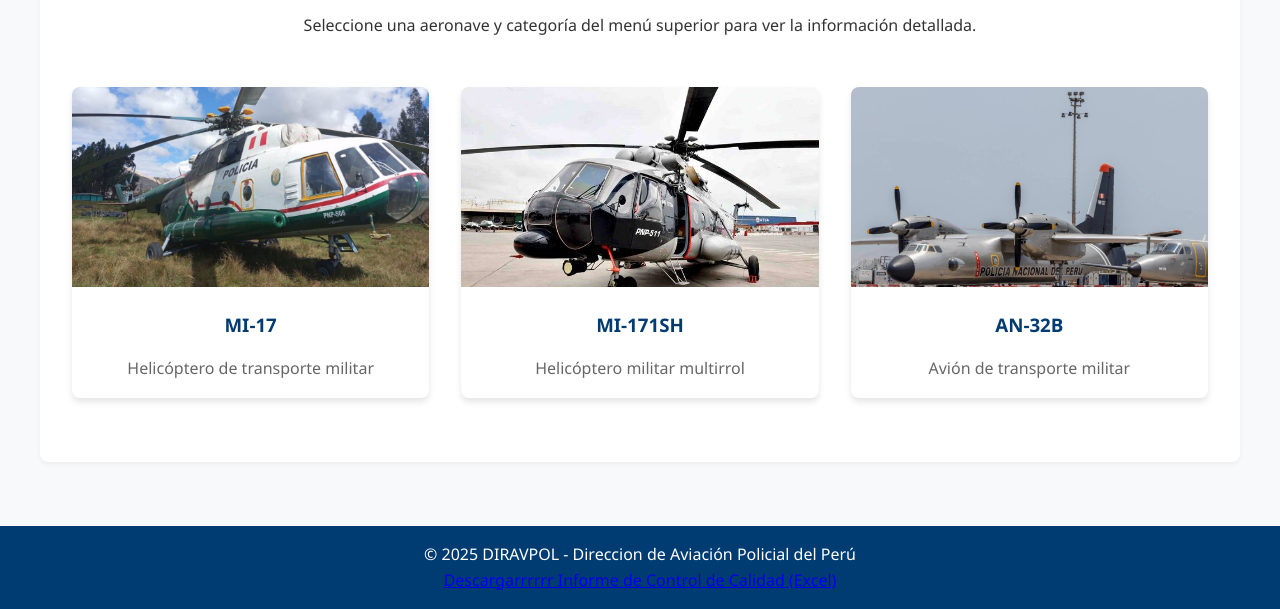
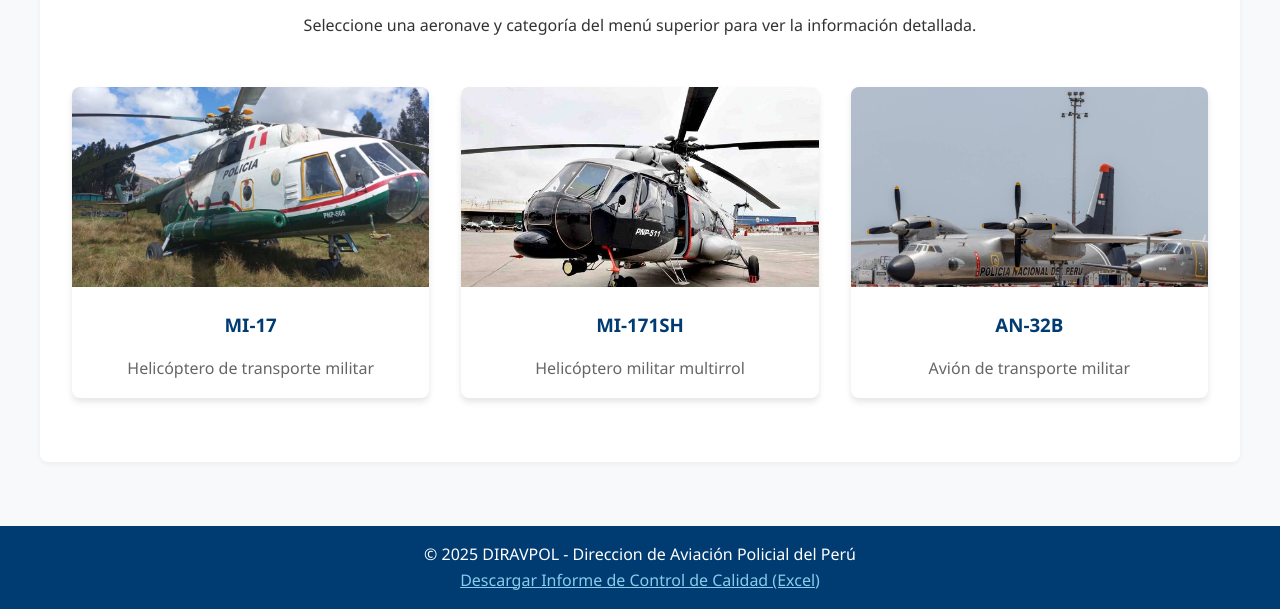
Before and after one commit to marlonchca3/calidad, a plain HTML site: page index.html in a window 1280 px wide. Shown: the part 220-829 px from the top of the page. Drawn offline with Linux system fonts and the light colour scheme.

Commit message:
Update index.html

```diff
--- a/index.html
+++ b/index.html
@@ -82,10 +82,10 @@
     </main>
 
     <footer>
-   <p>© 2025 DIRAVPOL - Direccion de Aviación Policial del Perú</p>
+  <p>© 2025 DIRAVPOL - Direccion de Aviación Policial del Perú</p>
         <div class="downloads">
-            <a href="https://onedrive.live.com/personal/b77f16fdc9cb90d4/_layouts/15/Doc.aspx?sourcedoc=%7Ba9017a84-c787-4d2c-8a67-12a2517e76e9%7D&action=default&redeem=aHR0cHM6Ly8xZHJ2Lm1zL3gvYy9iNzdmMTZmZGM5Y2I5MGQ0L0VZUjZBYW1IeHl4TmltY1NvbEYtZHVrQmdCcUFobzR6c2R5WkFLY0NRNkpqVEE_ZT1Nd2ZQcnk&slrid=fdcd7aa1-20e4-7000-c502-a68c9c62e58f&originalPath=aHR0cHM6Ly8xZHJ2Lm1zL3gvYy9iNzdmMTZmZGM5Y2I5MGQ0L0VZUjZBYW1IeHl4TmltY1NvbEYtZHVrQmdCcUFobzR6c2R5WkFLY0NRNkpqVEE_cnRpbWU9VmdtRzd0QTgzVWc&CID=e5578f6c-c282-41b2-b674-6005e8a18903&_SRM=0:G:43" download>
-                Descargarrrrrr Informe de Control de Calidad (Excel)
+            <a href="https://onedrive.live.com/personal/b77f16fdc9cb90d4/_layouts/15/Doc.aspx?sourcedoc=%7Ba9017a84-c787-4d2c-8a67-12a2517e76e9%7D&action=default&redeem=aHR0cHM6Ly8xZHJ2Lm1zL3gvYy9iNzdmMTZmZGM5Y2I5MGQ0L0VZUjZBYW1IeHl4TmltY1NvbEYtZHVrQmdCcUFobzR6c2R5WkFLY0NRNkpqVEE_ZT1Nd2ZQcnk&slrid=fdcd7aa1-20e4-7000-c502-a68c9c62e58f&originalPath=aHR0cHM6Ly8xZHJ2Lm1zL3gvYy9iNzdmMTZmZGM5Y2I5MGQ0L0VZUjZBYW1IeHl4TmltY1NvbEYtZHVrQmdCcUFobzR6c2R5WkFLY0NRNkpqVEE_cnRpbWU9VmdtRzd0QTgzVWc&CID=e5578f6c-c282-41b2-b674-6005e8a18903&_SRM=0:G:43" download style="color: #87CEEB;">
+                Descargar Informe de Control de Calidad (Excel)
             </a>
         </div>
     </footer>
```
